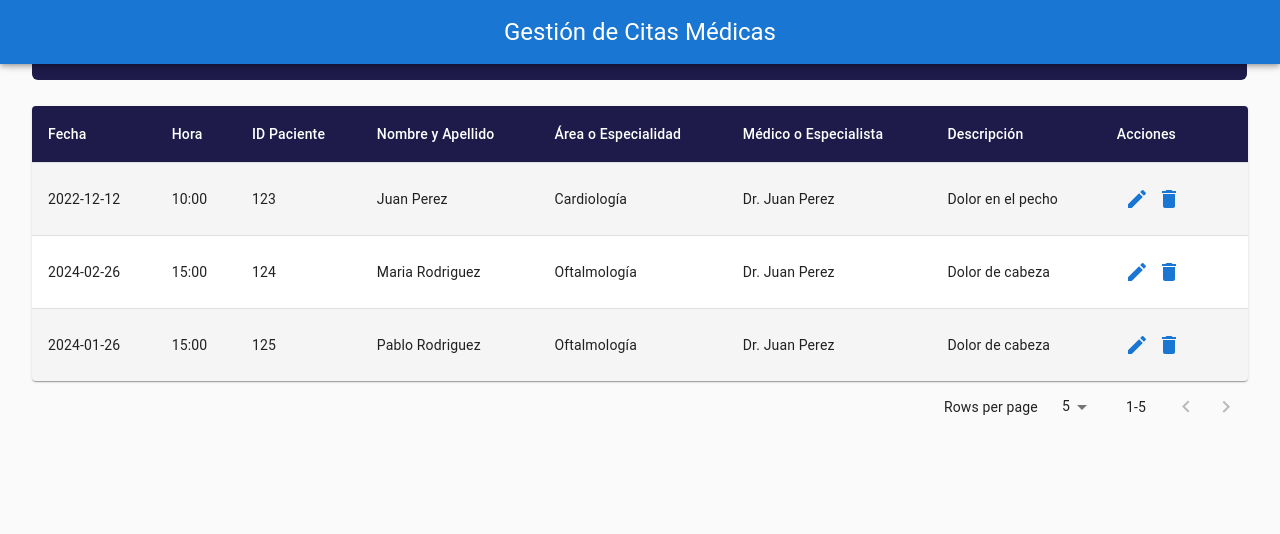
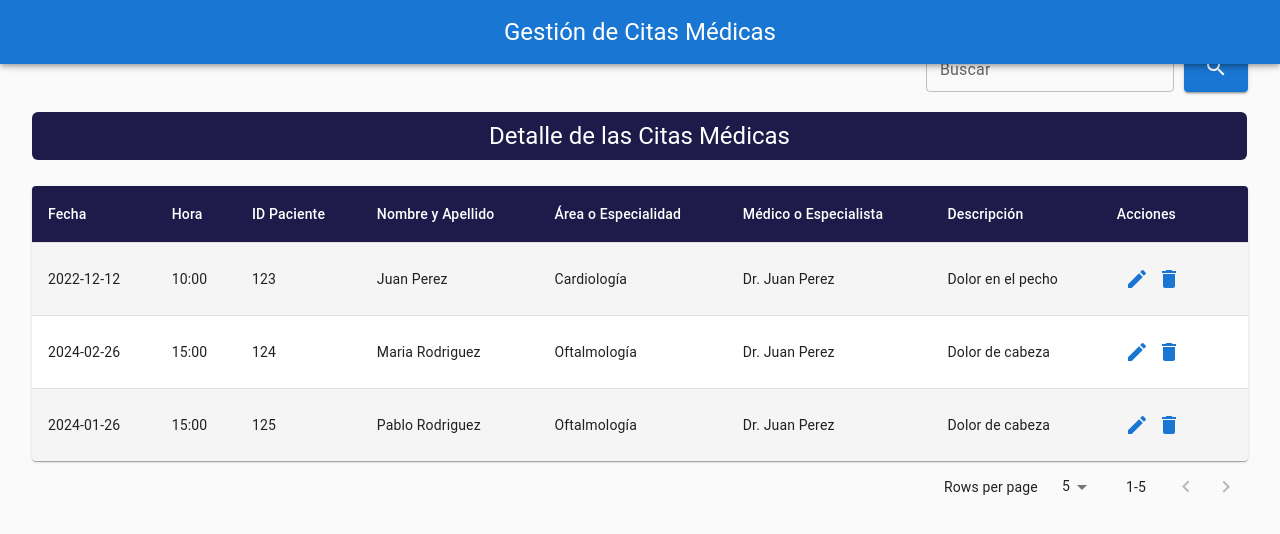
Before and after one commit to Ingenieria-En-Software-2-ENE-MAR-2024/Niagara, a Next.js app: page /appointments in a window 1280 px wide. Shown: the top 534 px of the page. Built offline with nearby package versions, Linux system fonts and the light colour scheme.

Commit message:
feat(AppointmentFilter): added search input to appointment table

```diff
--- a/package.json
+++ b/package.json
@@ -34,7 +34,7 @@
     "react": "^18.2.0",
     "react-dom": "^18.2.0",
     "react-hook-form": "^7.50.1",
-    "sweetalert2": "^11.10.5",
+    "sweetalert2": "^11.6.13",
     "tailwindcss": "^3.4.1",
     "typescript": "^5.3.3",
     "use-debounce": "^10.0.0",
--- a/src/app/appointments/page.tsx
+++ b/src/app/appointments/page.tsx
@@ -16,6 +16,7 @@ import {
   AppointmentTable,
 } from '../../components/appointmentTable/AppointmentTable'
 import { Edit, Delete } from '@mui/icons-material'
+import AppointmentFilter from '../../components/appointmentTable/AppointmentFilter'
 import Swal from 'sweetalert2'
 
 const createData = (
@@ -172,6 +173,7 @@ export default function AppointmentTablePage() {
           </Toolbar>
         </AppBar>
         <Box sx={{ p: 4 }} className="pt-24">
+          <AppointmentFilter />
           <Grid
             container
             justifyContent="center"
--- /dev/null
+++ b/src/components/appointmentTable/AppointmentFilter.tsx
@@ -0,0 +1,36 @@
+import React, { useState } from 'react'
+import { TextField, Button } from '@mui/material'
+import SearchIcon from '@mui/icons-material/Search'
+
+const TableFilter: React.FC<any> = ({}) => {
+
+  const [filterText, setFilterText] = useState<string>('') // Text column to filter
+
+  const handleChangeFilterText = (
+    event: React.ChangeEvent<HTMLInputElement>,
+  ) => {
+    setFilterText(event.target.value)
+  }
+
+  return (
+    <div style={{ marginTop: '10px', marginBottom: '20px', justifyContent: 'flex-end', display: 'flex', alignItems: 'center' }}>
+      <TextField
+        label="Buscar"
+        value={filterText}
+        onChange={handleChangeFilterText}
+        variant="outlined"
+        style={{ marginRight: '10px' }}
+				InputProps={{ style: { height: '50px' } }}
+      />
+      <Button
+        className="bg-tertiary"
+        variant="contained"
+				style={{ height: '50px', alignItems: 'center', justifyContent: 'center'}}
+      >
+				<SearchIcon />
+      </Button>
+    </div>
+  )
+}
+
+export default TableFilter
--- a/src/components/appointmentTable/AppointmentTable.tsx
+++ b/src/components/appointmentTable/AppointmentTable.tsx
@@ -91,8 +91,8 @@ export const AppointmentTable: React.FC<AppointmentTableProps> = ({
           </TableHead>
           <TableBody>
             {filteredRows &&
-              filteredRows.map((row, key) => (
-                <AppointmentTableRowStyle key={key}>
+              filteredRows.map((row, index) => (
+                <AppointmentTableRowStyle key={index}>
                   <AppointmentTableCellStyle align="left">
                     {row.date}
                   </AppointmentTableCellStyle>
```
Also changed, not shown: 1 other file (tests, documents, lock files or other folders).
